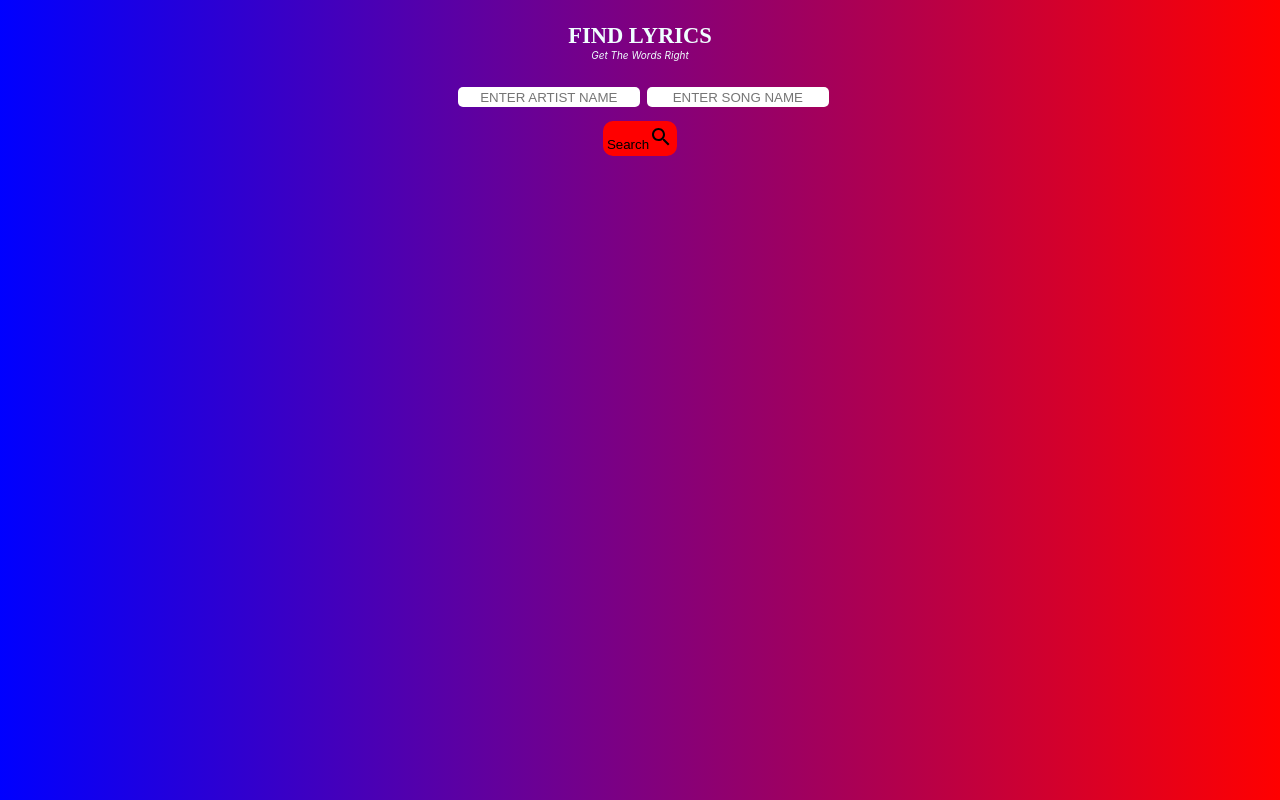
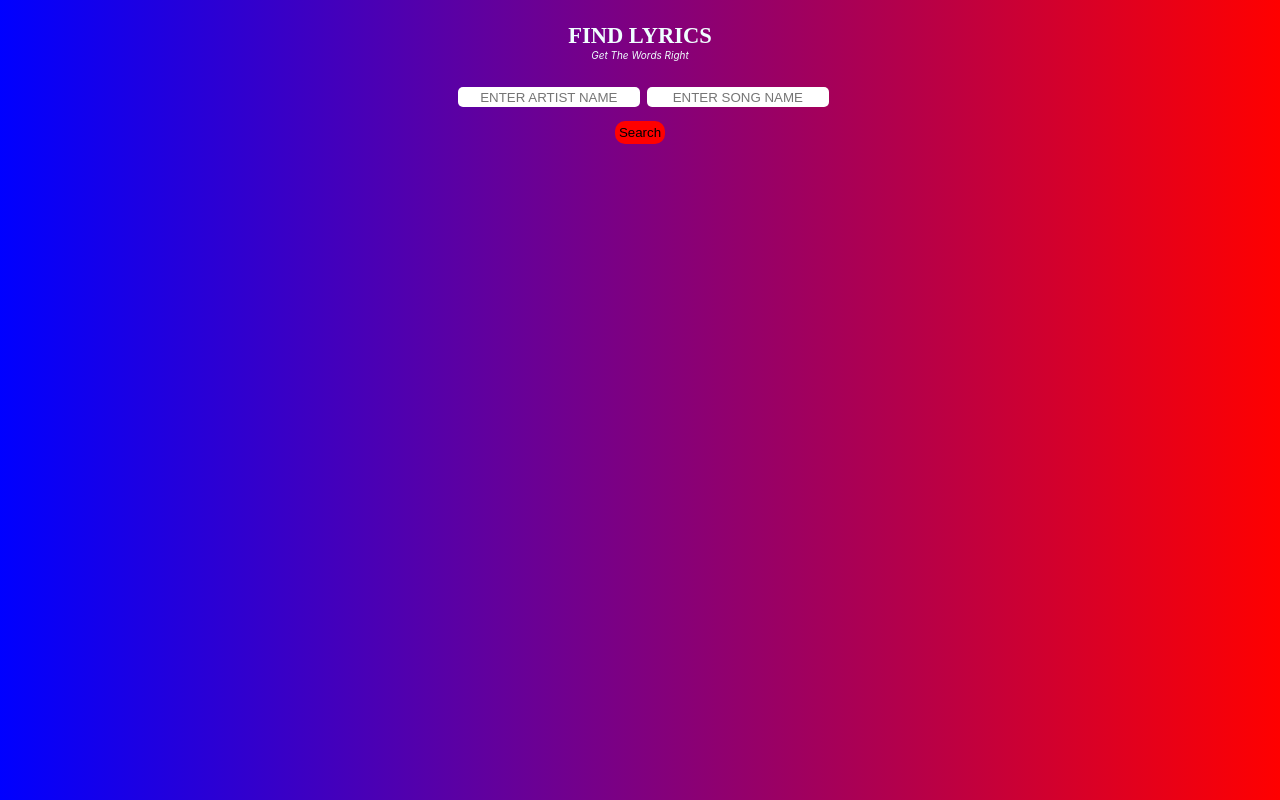
Before and after one commit to obinneji/songlyrics-app, a React (Create React App) app: page / in a window 1280 px wide. Built offline with nearby package versions, Linux system fonts and the light colour scheme.

Commit message:
3rd commit

```diff
--- a/package.json
+++ b/package.json
@@ -3,7 +3,9 @@
   "version": "0.1.0",
   "private": true,
   "dependencies": {
-    "@mui/icons-material": "^5.8.2",
+    "@emotion/react": "^11.9.0",
+    "@emotion/styled": "^11.8.1",
+    "@mui/material": "^5.8.2",
     "@testing-library/jest-dom": "^5.16.4",
     "@testing-library/react": "^13.2.0",
     "@testing-library/user-event": "^13.5.0",
--- a/src/FindSong.js
+++ b/src/FindSong.js
@@ -2,7 +2,6 @@ import React, { useState } from 'react'
 import './Body.css'
 import  Axios  from 'axios';
 
-import SearchIcon from '@mui/icons-material/Search';
 
 const FindSong = () => {
     const [songName, setSongName] = useState("")
@@ -33,7 +32,7 @@ Axios.request(options).then(function (response) {
     <div className='search-unit'>
     <input  type="text" placeholder='Enter Artist Name' onChange={(e)=>{setArtistName(e.target.value)}} />
      <input  type="text" placeholder='Enter Song Name' onChange={(e) => {setSongName(e.target.value)}} />
-     <button className= "Search-btn" onClick= { () => serchLyrics()}>Search<SearchIcon/></button>
+     <button className= "Search-btn" onClick= { () => serchLyrics()}>Search</button>
     </div>
 
 
--- a/src/Header.css
+++ b/src/Header.css
@@ -1,6 +1,3 @@
-.heading{
-
-}
 
 .app-name{
     margin-top: 1em;
```
Also changed, not shown: 1 other file (tests, documents, lock files or other folders).
